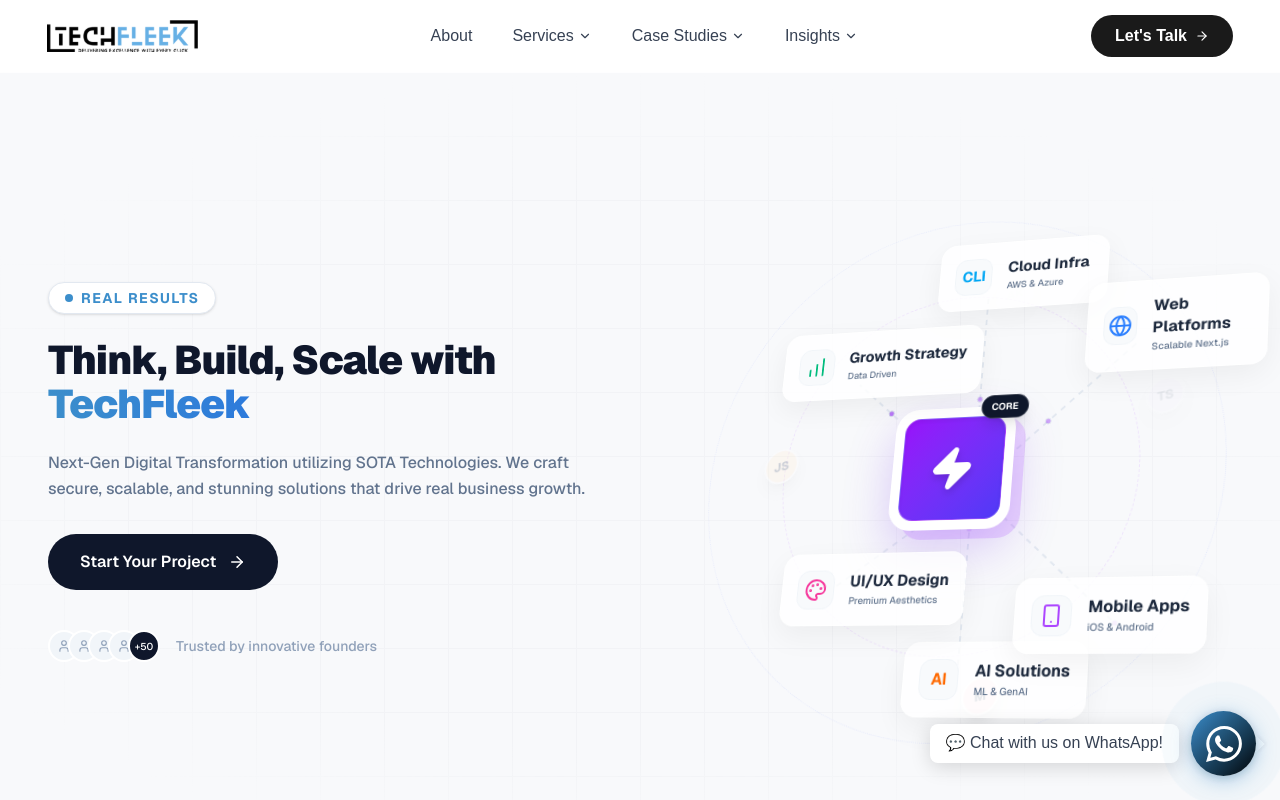
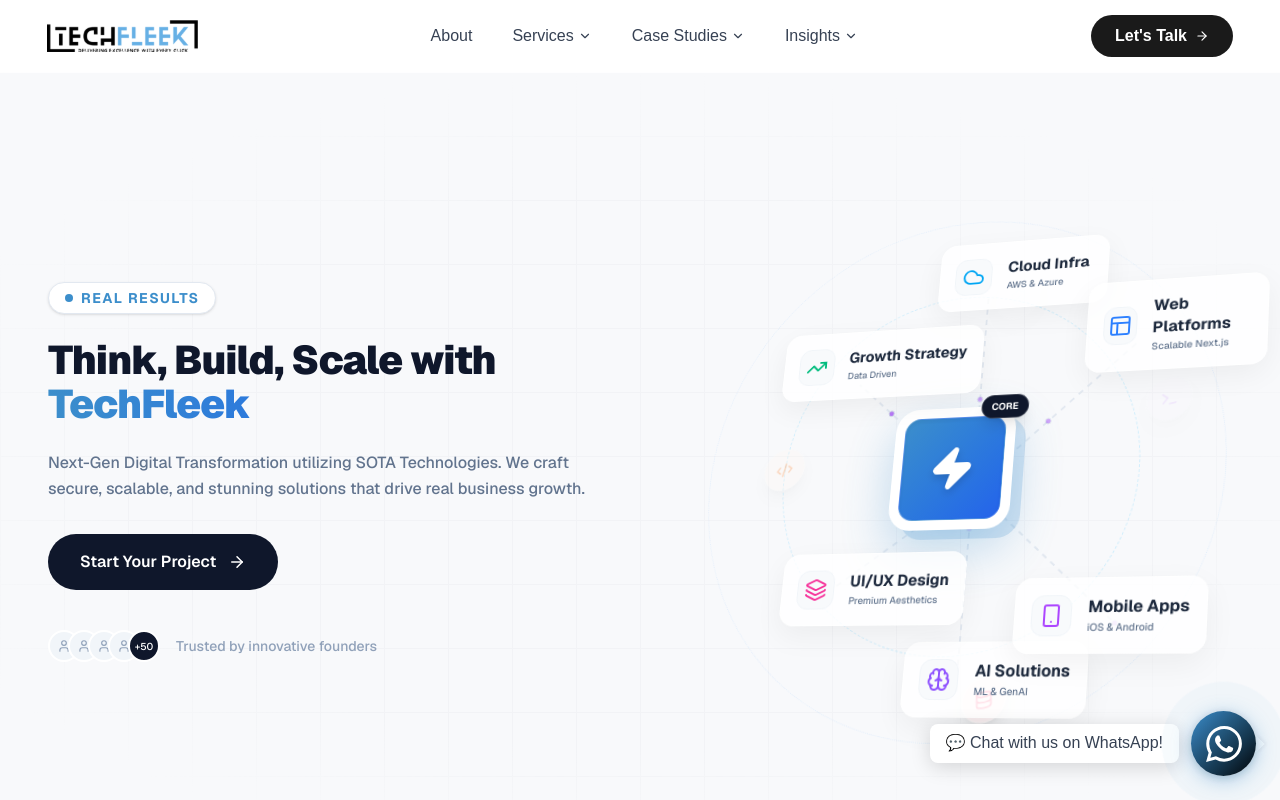
Before and after one commit to thedaylooksgood/techfleek-demo, a Next.js app: page / in a window 1280 px wide. Shown: the top 800 px of the page. Built offline with nearby package versions, Linux system fonts and the light colour scheme.

Commit message:
maded the hero section better

```diff
--- a/components/Home-Page/Hero.tsx
+++ b/components/Home-Page/Hero.tsx
@@ -6,12 +6,18 @@
 import {
     ArrowRight,
     Smartphone,
-    Palette,
-    BarChart,
-    Globe,
+    Layers,
+    TrendingUp,
+    Layout,
     Zap,
     CheckCircle,
-    User
+    User,
+    Cloud,
+    Brain,
+    Code2,
+    ShieldCheck,
+    Database,
+    Terminal
 } from "lucide-react";
 
 // --- MAIN HERO COMPONENT ---
@@ -131,13 +137,13 @@
             >
                 {/* --- ORBITAL RINGS --- */}
                 <motion.div
-                    className="absolute top-1/2 left-1/2 -translate-x-1/2 -translate-y-1/2 rounded-full border border-purple-300/30 border-dashed z-0"
+                    className="absolute top-1/2 left-1/2 -translate-x-1/2 -translate-y-1/2 rounded-full border border-sky-300/30 border-dashed z-0"
                     style={{ width: '380px', height: '380px', transformStyle: "preserve-3d" }}
                     animate={{ rotateZ: 360 }}
                     transition={{ duration: 60, repeat: Infinity, ease: "linear" }}
                 />
                 <motion.div
-                    className="absolute top-1/2 left-1/2 -translate-x-1/2 -translate-y-1/2 rounded-full border border-indigo-300/20 border-dotted z-0"
+                    className="absolute top-1/2 left-1/2 -translate-x-1/2 -translate-y-1/2 rounded-full border border-blue-300/20 border-dotted z-0"
                     style={{ width: '550px', height: '550px', transformStyle: "preserve-3d" }}
                     animate={{ rotateZ: -360 }}
                     transition={{ duration: 80, repeat: Infinity, ease: "linear" }}
@@ -148,7 +154,7 @@
                     <defs>
                         <linearGradient id="line-gradient" x1="0%" y1="0%" x2="100%" y2="0%">
                             <stop offset="0%" stopColor="#cbd5e1" stopOpacity="0.2" />
-                            <stop offset="50%" stopColor="#a855f7" stopOpacity="0.8" />
+                            <stop offset="50%" stopColor="#3C8ECB" stopOpacity="0.8" />
                             <stop offset="100%" stopColor="#cbd5e1" stopOpacity="0.2" />
                         </linearGradient>
                     </defs>
@@ -171,16 +177,16 @@
                     style={{ transformStyle: "preserve-3d" }}
                 >
                     {/* Ripple Effect (Flat on floor) */}
-                    <div className="absolute inset-0 rounded-3xl bg-purple-500/20 animate-ping-slow" style={{ transform: "translateZ(-20px)" }} />
+                    <div className="absolute inset-0 rounded-3xl bg-[#3C8ECB]/20 animate-ping-slow" style={{ transform: "translateZ(-20px)" }} />
 
                     {/* Core Box (Floating) */}
                     <motion.div
                         animate={{ z: [0, 20, 0] }} // Float in Z instead of Y for 3D effect
                         transition={{ duration: 4, repeat: Infinity, ease: "easeInOut" }}
-                        className="relative w-32 h-32 bg-white rounded-3xl shadow-[0_20px_50px_rgba(124,58,237,0.25)] flex items-center justify-center p-2.5 z-20"
+                        className="relative w-32 h-32 bg-white rounded-3xl shadow-[0_20px_50px_rgba(60,142,203,0.3)] flex items-center justify-center p-2.5 z-20"
                         style={{ transformStyle: "preserve-3d" }}
                     >
-                        <div className="w-full h-full bg-gradient-to-br from-purple-600 to-indigo-600 rounded-2xl flex items-center justify-center shadow-inner relative overflow-hidden group border border-white/20">
+                        <div className="w-full h-full bg-gradient-to-br from-[#3C8ECB] to-[#2563EB] rounded-2xl flex items-center justify-center shadow-inner relative overflow-hidden group border border-white/20">
                             <div className="absolute inset-0 bg-gradient-to-tr from-transparent via-white/20 to-transparent translate-x-[-150%] transition-transform duration-1000 group-hover:translate-x-[150%]" />
                             <Zap className="text-white w-12 h-12 relative z-10 drop-shadow-lg" fill="currentColor" />
                         </div>
@@ -201,28 +207,28 @@
                 {/* --- NODES (With Billboard Text) --- */}
 
                 {/* 1. Top Right: WEB */}
-                <FloatingNode top="20%" left="75%" delay={0.2} icon={<Globe className="text-blue-500" />} label="Web Platforms" sub="Scalable Next.js" />
+                <FloatingNode top="20%" left="75%" delay={0.2} icon={<Layout className="text-blue-500" />} label="Web Platforms" sub="Scalable Next.js" />
 
                 {/* 2. Bottom Right: MOBILE */}
                 <FloatingNode top="70%" left="65%" delay={0.4} icon={<Smartphone className="text-purple-500" />} label="Mobile Apps" sub="iOS & Android" />
 
                 {/* 3. Bottom Left: UI/UX */}
-                <FloatingNode top="65%" left="20%" delay={0.6} icon={<Palette className="text-pink-500" />} label="UI/UX Design" sub="Premium Aesthetics" />
+                <FloatingNode top="65%" left="20%" delay={0.6} icon={<Layers className="text-pink-500" />} label="UI/UX Design" sub="Premium Aesthetics" />
 
                 {/* 4. Top Left: STRATEGY */}
-                <FloatingNode top="25%" left="15%" delay={0.8} icon={<BarChart className="text-emerald-500" />} label="Growth Strategy" sub="Data Driven" />
+                <FloatingNode top="25%" left="15%" delay={0.8} icon={<TrendingUp className="text-emerald-500" />} label="Growth Strategy" sub="Data Driven" />
 
-                {/* 5. Top Center: CLOUD (New) */}
-                <FloatingNode top="10%" left="45%" delay={1.0} icon={<div className="text-sky-500 font-bold">CLI</div>} label="Cloud Infra" sub="AWS & Azure" />
+                {/* 5. Top Center: CLOUD */}
+                <FloatingNode top="10%" left="45%" delay={1.0} icon={<Cloud className="text-sky-500" />} label="Cloud Infra" sub="AWS & Azure" />
 
-                {/* 6. Bottom Center: AI (New) */}
-                <FloatingNode top="80%" left="45%" delay={1.2} icon={<div className="text-orange-500 font-bold">AI</div>} label="AI Solutions" sub="ML & GenAI" />
+                {/* 6. Bottom Center: AI */}
+                <FloatingNode top="80%" left="45%" delay={1.2} icon={<Brain className="text-violet-500" />} label="AI Solutions" sub="ML & GenAI" />
 
-                {/* Extra: Floating Avatars */}
-                <FloatingAvatar top="45%" left="12%" color="bg-orange-100" text="JS" delay={1.5} />
-                <FloatingAvatar top="15%" left="55%" color="bg-cyan-100" text="AK" delay={2.5} />
-                <FloatingAvatar top="85%" left="55%" color="bg-rose-100" text="M" delay={0.5} />
-                <FloatingAvatar top="35%" left="85%" color="bg-purple-100" text="TS" delay={2.0} />
+                {/* Extra: Floating Tech Icons */}
+                <FloatingTechIcon top="45%" left="12%" color="bg-orange-50 text-orange-500" icon={<Code2 size={20} />} delay={1.5} />
+                <FloatingTechIcon top="15%" left="55%" color="bg-cyan-50 text-cyan-500" icon={<ShieldCheck size={20} />} delay={2.5} />
+                <FloatingTechIcon top="85%" left="55%" color="bg-rose-50 text-rose-500" icon={<Database size={20} />} delay={0.5} />
+                <FloatingTechIcon top="35%" left="85%" color="bg-purple-50 text-purple-500" icon={<Terminal size={20} />} delay={2.0} />
 
             </motion.div>
         </div>
@@ -302,7 +308,7 @@
     )
 }
 
-function FloatingAvatar({ top, left, color, text, delay }: any) {
+function FloatingTechIcon({ top, left, color, icon, delay }: any) {
     return (
         <motion.div
             className="absolute z-10"
@@ -312,10 +318,10 @@
             transition={{ duration: 4, repeat: Infinity, ease: "easeInOut", delay }}
         >
             <div
-                className={`w-10 h-10 rounded-full border-2 border-white shadow-lg ${color} flex items-center justify-center text-xs font-bold text-slate-600 cursor-pointer hover:scale-110 transition-transform`}
+                className={`w-12 h-12 rounded-full border border-white/60 backdrop-blur-md shadow-lg ${color} flex items-center justify-center cursor-pointer hover:scale-110 transition-transform`}
                 style={{ transform: "rotateX(-20deg) rotateY(20deg) rotateZ(-5deg)" }}
             >
-                {text}
+                {icon}
             </div>
         </motion.div>
     )
```
